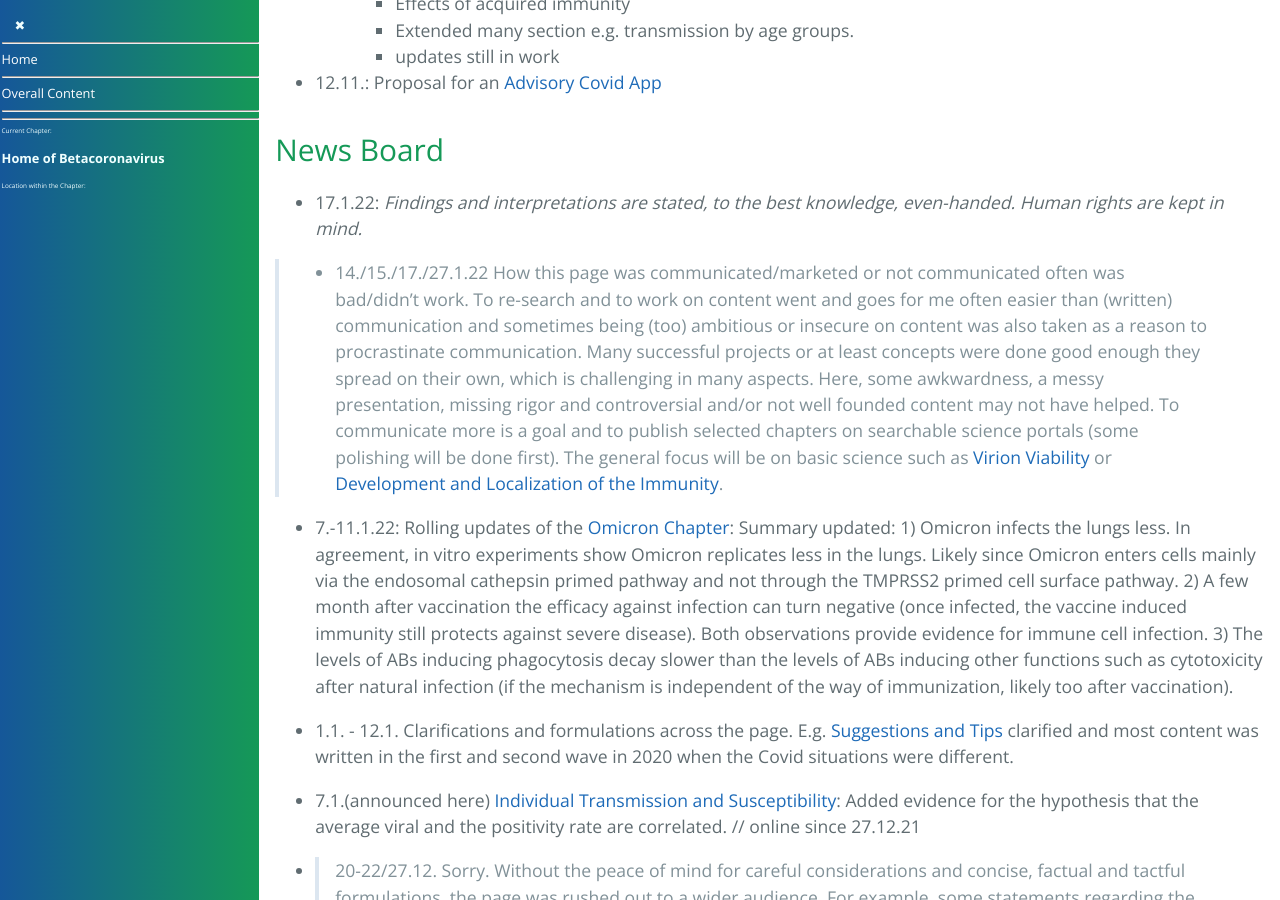
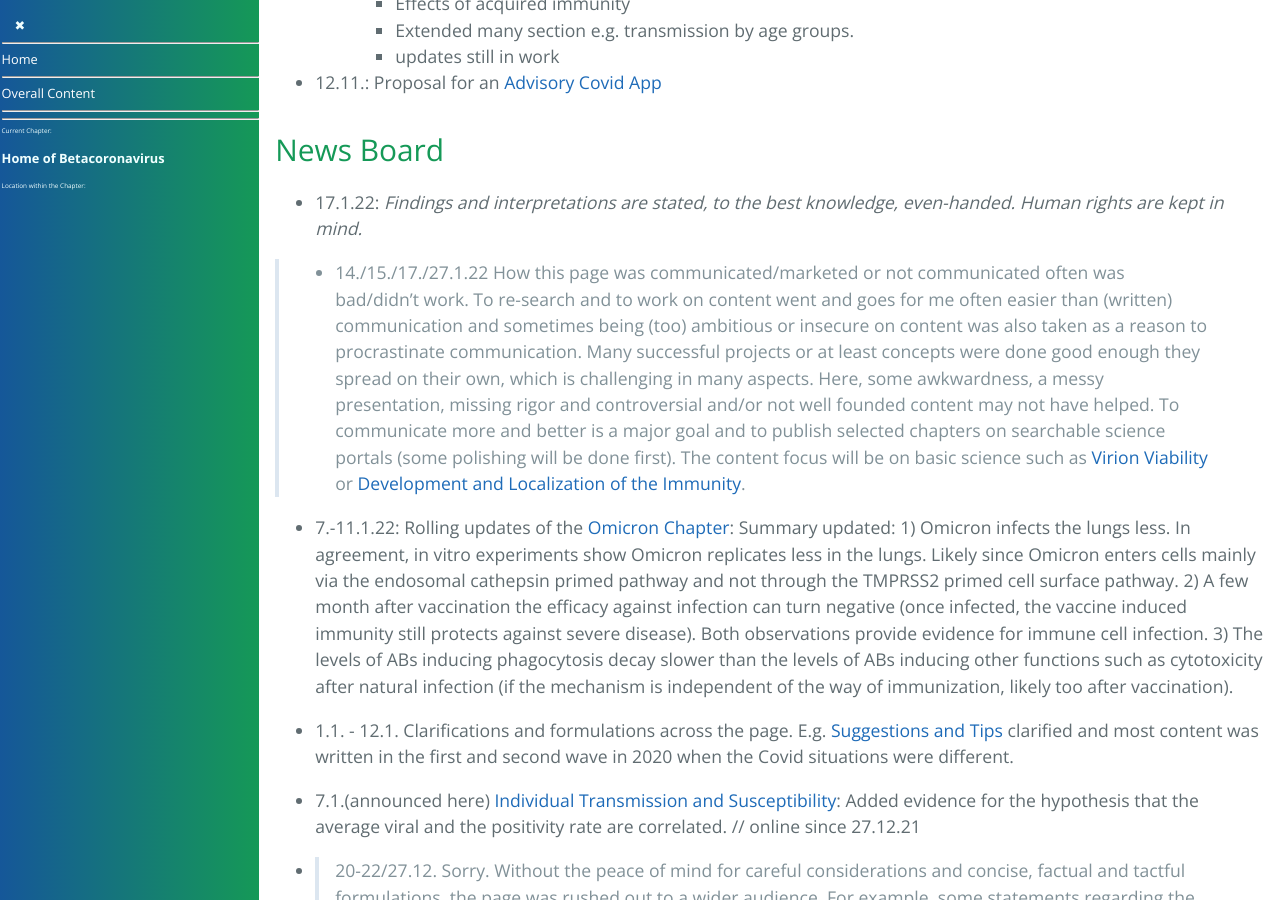
Before and after one commit to forestgrape/coronavirus, a Jekyll site: the page built from index.md, in a window 1280 px wide and 900 px high, scrolled down 2203 px. Built offline with Jekyll 4.4.1, drawn with Linux system fonts in a browser that asks for light colours; our own code applies the rules of GitHub Pages for plain Markdown files.

Commit message:
formulations

```diff
--- a/index.md
+++ b/index.md
@@ -68,7 +68,7 @@ This section overviews the entire content. The [content section](#content) lists
 
 <!-- 17./27.1.22 (adapted from 5.12.21): From an epidemiological perspective, systemic spike-only vaccines do not to reduce SARS-CoV-2 transmissions but mainly prevent pneumonia (which is great and very important). Additionally spike-only immunity put mutation pressure on the spikes which can increase the spike mutation rate, which can both yield escape variants and change the tropism. The latter can be favorable or not. Overall it is unclear whether it has benefits to [push to] vaccinate those not at risk for pneumonia. Thus the benefits-risks calculation can be done at  individual calculations [from a scientific perspective]. -->
 
-> - 14./15./17./27.1.22  How this page was communicated/marketed or not communicated often was bad/didn't work. To re-search and to work on content went and goes for me often easier than (written) communication and sometimes being (too) ambitious or insecure on content was also taken as a reason to procrastinate communication. Many successful projects or at least concepts were done good enough they spread on their own, which is challenging in many aspects. Here, some awkwardness, a messy presentation, missing rigor and controversial and/or not well founded content may not have helped. To communicate more is a goal and to publish selected chapters on searchable science portals (some polishing will be done first). The general focus will be on basic science such as [Virion Viability](2_biological/virion_viability.md) or [Development and Localization of the Immunity](4_immunological/ontogenesis_and_locality_of_immunity.md).
+> - 14./15./17./27.1.22  How this page was communicated/marketed or not communicated often was bad/didn't work. To re-search and to work on content went and goes for me often easier than (written) communication and sometimes being (too) ambitious or insecure on content was also taken as a reason to procrastinate communication. Many successful projects or at least concepts were done good enough they spread on their own, which is challenging in many aspects. Here, some awkwardness, a messy presentation, missing rigor and controversial and/or not well founded content may not have helped. To communicate more and better is a major goal and to publish selected chapters on searchable science portals (some polishing will be done first). The content focus will be on basic science such as [Virion Viability](2_biological/virion_viability.md) or [Development and Localization of the Immunity](4_immunological/ontogenesis_and_locality_of_immunity.md).
 
 
 - 7.-11.1.22: Rolling updates of the [Omicron Chapter](2_biological/omicron.md): Summary updated: 1) Omicron infects the lungs less. In agreement, in vitro experiments show Omicron replicates less in the lungs. Likely since Omicron enters cells mainly via the endosomal cathepsin primed pathway and not through the TMPRSS2 primed cell surface pathway. 2) A few month after vaccination the efficacy against infection can turn negative (once infected, the vaccine induced immunity still protects against severe disease). Both observations provide evidence for immune cell infection. 3) The levels of ABs inducing phagocytosis decay slower than the levels of ABs inducing other functions such as cytotoxicity after natural infection (if the mechanism is independent of the way of immunization, likely too after vaccination).
```
